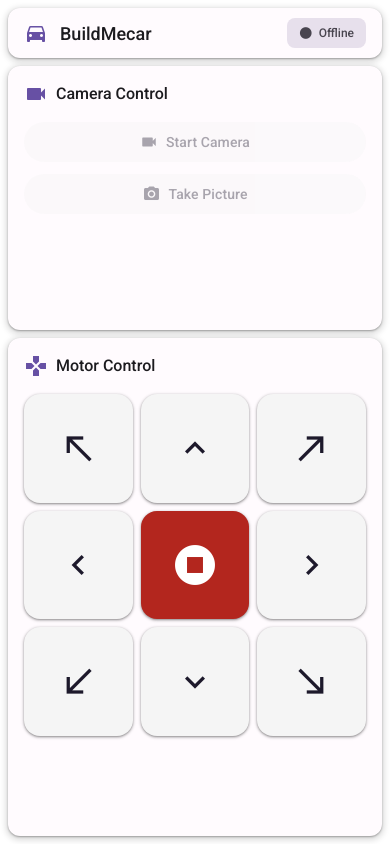
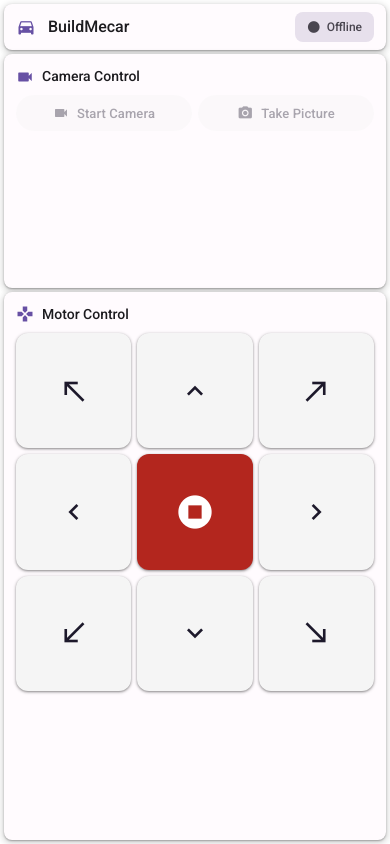
Before and after one commit to LudwikBielczynski/buildme-car, a Flask app: page / in a window 390 px wide. Run offline with Flask 3, Linux system fonts and the light colour scheme.

Commit message:
feat: Fit one screen

```diff
--- a/src/buildmecar/static/style.css
+++ b/src/buildmecar/static/style.css
@@ -37,8 +37,8 @@ body {
     line-height: 1.5;
     color: var(--md-sys-color-on-surface);
     background: #FFFFFF;
-    min-height: 100vh;
-    overflow-x: hidden;
+    height: 100vh;
+    overflow: hidden;
     -webkit-font-smoothing: antialiased;
     -moz-osx-font-smoothing: grayscale;
 }
@@ -47,11 +47,12 @@ body {
 .app-container {
     display: flex;
     flex-direction: column;
-    min-height: 100vh;
+    height: 100vh;
     max-width: 1600px;
     margin: 0 auto;
-    padding: 12px;
-    gap: 12px;
+    padding: 8px;
+    gap: 8px;
+    overflow-y: auto;
 }
 
 /* Top App Bar */
@@ -150,7 +151,7 @@ body {
     border-radius: 12px;
     overflow: hidden;
     display: none;
-    max-height: 60vh;
+    max-height: 35vh;
 }
 
 #video-container.active {
@@ -309,90 +310,142 @@ body {
 /* Mobile Optimizations */
 @media (max-width: 768px) {
     .app-container {
-        padding: 8px;
-        gap: 8px;
+        padding: 4px;
+        gap: 4px;
     }
 
     .content-grid {
         grid-template-columns: 1fr;
-        gap: 8px;
+        gap: 4px;
     }
 
     .app-bar {
-        padding: 10px 16px;
-        border-radius: 12px;
+        padding: 8px 12px;
+        border-radius: 8px;
     }
 
     .app-bar-title {
-        font-size: 18px;
+        font-size: 16px;
     }
 
     .app-bar-title .material-icons {
-        font-size: 24px;
+        font-size: 20px;
     }
 
     .card {
-        padding: 16px;
-        border-radius: 12px;
+        padding: 12px;
+        border-radius: 8px;
     }
 
     .card-title {
-        font-size: 16px;
+        font-size: 14px;
+        margin-bottom: 8px;
+    }
+
+    .card-title .material-icons {
+        font-size: 18px;
     }
 
     .motor-grid {
         max-width: 100%;
-        gap: 8px;
+        gap: 6px;
+    }
+
+    .motor-btn {
+        border-radius: 12px;
     }
 
     .motor-btn .material-icons {
+        font-size: 32px;
+    }
+
+    #ic-stop .material-icons {
         font-size: 40px;
     }
 
-    #ic-stop .material-icons {
-        font-size: 48px;
-    }
-
     .camera-controls {
-        flex-direction: column;
+        flex-direction: row;
+        gap: 6px;
+        margin-bottom: 8px;
     }
 
     .md-button {
-        width: 100%;
-        justify-content: center;
+        padding: 8px 16px;
+        min-height: 36px;
+        font-size: 13px;
+        flex: 1;
+    }
+
+    .md-button .material-icons {
+        font-size: 16px;
     }
 
     #video-container {
-        max-height: 50vh;
+        max-height: 30vh;
     }
 }
 
 /* Landscape orientation - video left, controls right */
 @media (orientation: landscape) {
+    .app-container {
+        padding: 4px;
+        gap: 4px;
+    }
+
     .content-grid {
         grid-template-columns: 1fr 1fr;
-        gap: 12px;
+        gap: 4px;
     }
 
     .card-full {
         grid-column: 1;
     }
 
+    .card {
+        padding: 8px;
+    }
+
+    .card-title {
+        font-size: 14px;
+        margin-bottom: 6px;
+    }
+
     .camera-controls {
         flex-direction: row;
         flex-wrap: nowrap;
+        gap: 4px;
+        margin-bottom: 6px;
     }
 
     .md-button {
-        width: auto;
+        padding: 6px 12px;
+        min-height: 32px;
+        font-size: 12px;
+    }
+
+    .md-button .material-icons {
+        font-size: 16px;
     }
 
     #video-container {
-        max-height: 75vh;
+        max-height: calc(100vh - 120px);
     }
 
     .motor-grid {
         max-width: 100%;
+        gap: 4px;
+    }
+
+    .motor-btn {
+        border-radius: 8px;
+    }
+
+    .motor-btn .material-icons {
+        font-size: 28px;
+    }
+
+    #ic-stop .material-icons {
+        font-size: 36px;
     }
 }
 
```
